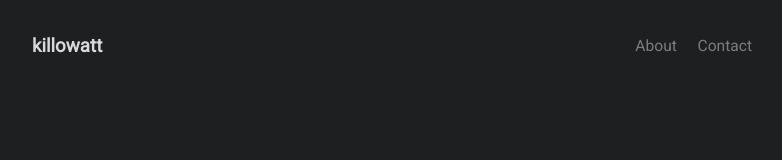
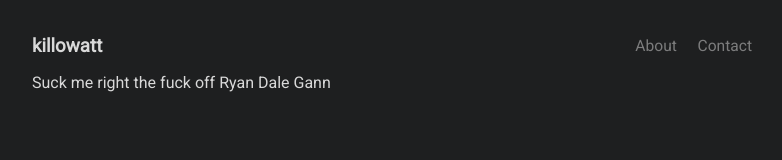
Before and after one commit to killowatt/killowatt.github.io, a plain HTML site: page index.html in a window 1280 px wide. Shown: the whole page, without its empty margins (248-1030 px from the left). Drawn offline with Linux system fonts and the light colour scheme.

Commit message:
Body styling

```diff
--- a/index.html
+++ b/index.html
@@ -28,7 +28,7 @@
         </header>
 
         <main>
-
+            Suck me right the fuck off Ryan Dale Gann
         </main>
 
         <footer class="footer">
--- a/styles.css
+++ b/styles.css
@@ -17,6 +17,8 @@ body {
     -ms-text-size-adjust: 100%;
 
     font-family: 'Roboto', sans-serif;
+
+    color: hsl(0, 0%, 85%);
 }
 
 .header-container {
```
